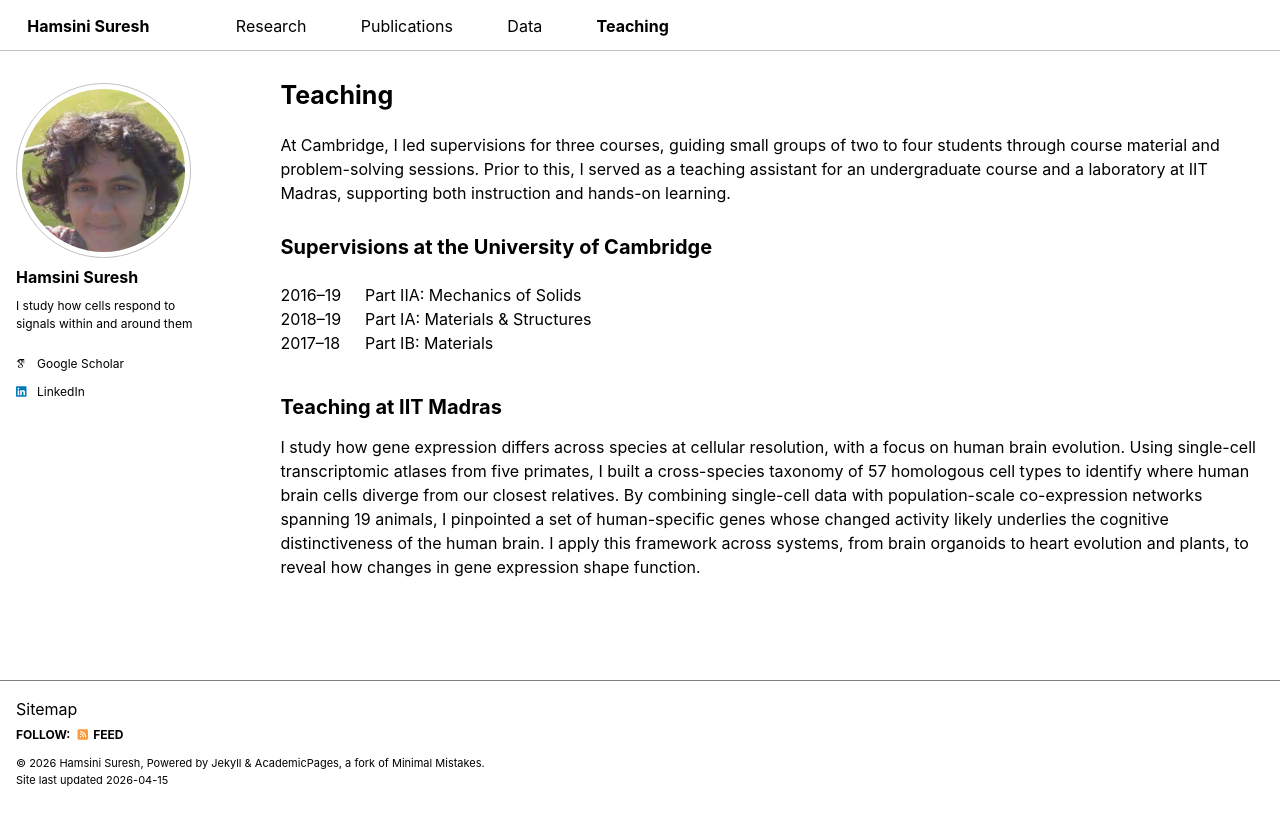
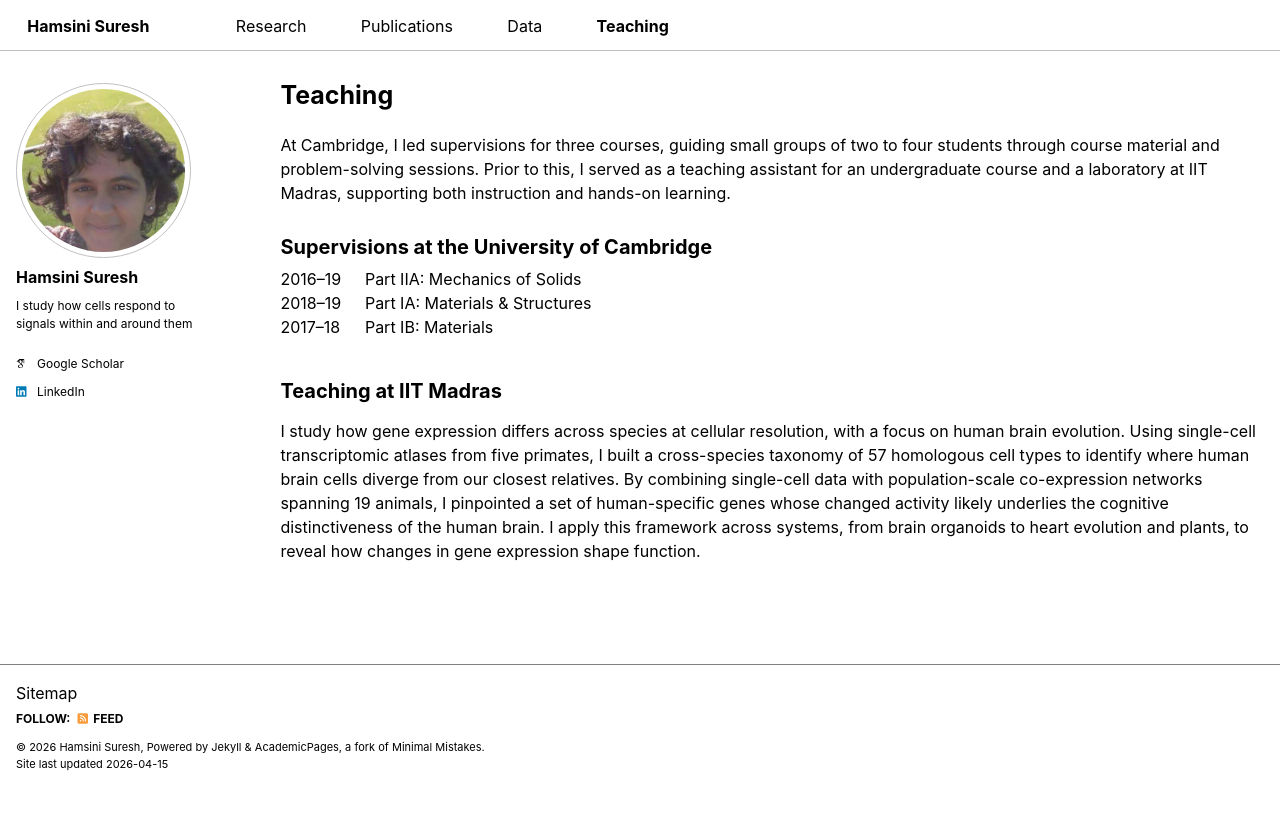
Before and after one commit to hamsinisuresh/hamsinisuresh.github.io, a Jekyll site: the page built from _pages/teach.html, in a window 1280 px wide. Shown: the top 826 px of the page. Built offline with Jekyll 4.4.1, drawn with Linux system fonts in a browser that asks for light colours; some web fonts are replaced; a script bundle is joined from its source files by our own code; library files that are not in the unit come from our copies.

Commit message:
Update teach.html

```diff
--- a/_pages/teach.html
+++ b/_pages/teach.html
@@ -19,7 +19,7 @@ author_profile: true
 
 <h2>Supervisions at the University of Cambridge</h2>
 
-<div>&nbsp;</div>
+<div style="height: 0.5em;"></div>
 
 <div>
   <span style="display:inline-block; width:80px;">2016–19</span>
```
